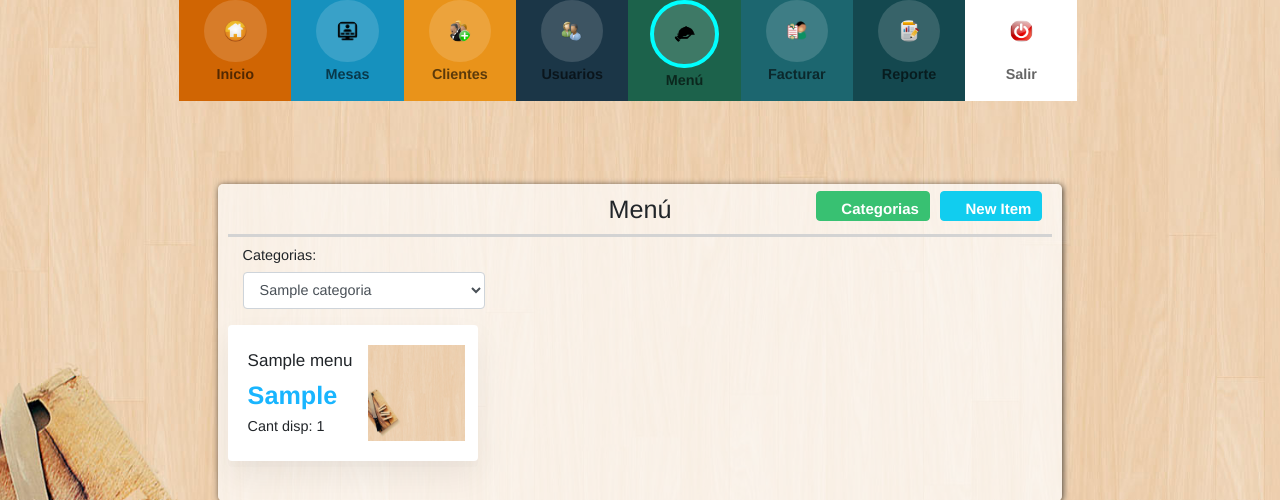
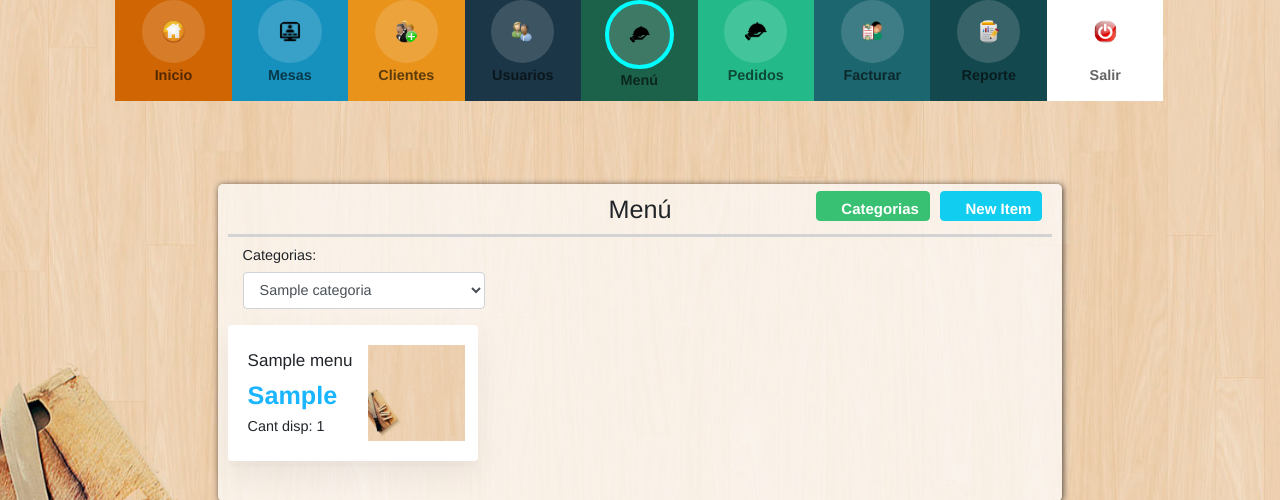
Before and after one commit to CessareJulius/la_cascada, a Laravel app: page /menus in a window 1280 px wide. Shown: the top 500 px of the page. Run offline with Laravel 8, Linux system fonts and the light colour scheme; a user stored in the database is signed in; data comes from the database, SQL or seed files in the repository; tables that the repository leaves empty hold one stand-in row (values such as "Sample post"); some libraries are stand-ins or nearby versions; some web fonts are replaced.

Commit message:
cambios, agregado pedidos

```diff
--- a/app/Http/Controllers/MenusController.php
+++ b/app/Http/Controllers/MenusController.php
@@ -60,17 +60,17 @@ class MenusController extends Controller
     }
 
     public function save_pedido(Request $request){
-        $pedido = '';Pedido::make([
-            'nro_orden'     => 'P'.str_random(2).data('Y-m-d'),
-            'mesa_id'       => Auth::user()->cliente->mesas[0]->id,
-            'cliente_id'    => Auth::user()->cliente->id,
-            'plato_id'      => $request->item['id'],
-            'cantidad'      => $request->cantidad,
-        ]);
+        if(Auth::user()->cliente != null){
+            $pedido = Pedido::create([
+                'nro_orden'     => 'P'.str_random(2).date('Y-m-d'),
+                'mesa_id'       => Auth::user()->cliente->mesas[0]->id,
+                'cliente_id'    => Auth::user()->cliente->id,
+                'plato_id'      => $request->item['id'],
+                'cantidad'      => $request->cantidad,
+            ]);
+        }
 
         return response()->json([
-            'data' => $request->item,
-            'pedido' => $pedido,
             'message' => 'success'
         ], 200);
     }
--- a/public/css/estilo.css
+++ b/public/css/estilo.css
@@ -55,7 +55,7 @@ div#cinco{
 }
 
 div#seis{
-	background-color: rgb(36, 231, 167  );
+	background-color: rgb(35, 185, 136);
 }
 div#siete{
 	background-color: rgb(28, 98, 75  );
--- a/public/js/menus.js
+++ b/public/js/menus.js
@@ -19,7 +19,6 @@ const menus = new Vue({
             }
         },
         cantidad_item: '',
-
     },
     methods: {
         alert_loader(options){
--- a/resources/views/layouts/main.blade.php
+++ b/resources/views/layouts/main.blade.php
@@ -22,10 +22,10 @@
 		@if(Auth::user()->role == 'admin')
 			<style>
 				header{
-					padding-left: 14%;
+					padding-left: 9%;
 				}
 				.total-content{
-					width: 102%;
+					width: 100%;
 				}
 			</style>
 		@elseif(Auth::user()->role == 'cliente')
--- a/resources/views/layouts/nav.blade.php
+++ b/resources/views/layouts/nav.blade.php
@@ -42,7 +42,15 @@
             </a>
         </div>
 
-        @if(Auth::user()->role == 'admin')
+        <div class="contenedor" id="seis">
+            <a href="{{ route('pedidos.index') }}">
+                <img class="icon {{ Request::is(['pedidos', 'pedidos/*']) ? 'active' : '' }}"
+                src="{{ asset('imagenes/al.png') }}">
+                <p class="texto">Pedidos</p>
+            </a>
+        </div>
+
+        @if(Auth::user()->role == 'admin' || Auth::user()->role == 'cajero')
         <div class="contenedor" id="ocho">
             <a href="">
                 <img class="icon" src="{{ asset('imagenes/reclamar_facturas_01.png') }}">
--- a/routes/web.php
+++ b/routes/web.php
@@ -24,6 +24,7 @@ Route::group(['middleware' => ['auth']], function () {
     Route::resource('mesas', 'MesasController');
     Route::resource('users', 'UsersController');
     Route::resource('menus', 'MenusController');
+    Route::resource('pedidos', 'PedidosController');
     Route::get('clients/verify/{dni}', 'ClientesController@dni_verify');
     Route::post('clients/assoc/mesa', 'ClientesController@assoc_client_board')->name('assoc.client');
 
```
Also changed, not shown: app/Http/Controllers/PedidosController.php (added, +12 -0 lines), resources/views/pedidos/index.blade.php (added, +7 -0 lines).
